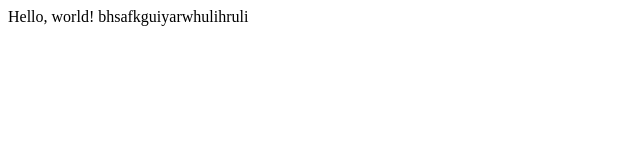
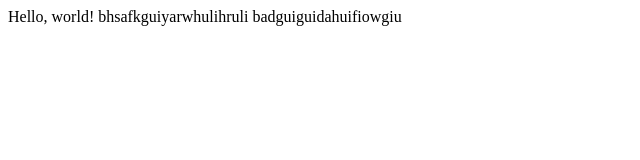
Before and after one commit to Stevenhulse14/demoGit, a plain HTML site: page index.html in a window 1280 px wide. Shown: the whole page, without its empty margins (0-640 px from the left). Drawn offline with Linux system fonts and the light colour scheme.

Commit message:
adding a merge

```diff
--- a/index.html
+++ b/index.html
@@ -7,6 +7,7 @@
     Hello, world!
 
     bhsafkguiyarwhulihruli
+    badguiguidahuifiowgiu
   </head>
   <body></body>
 </html>
```
